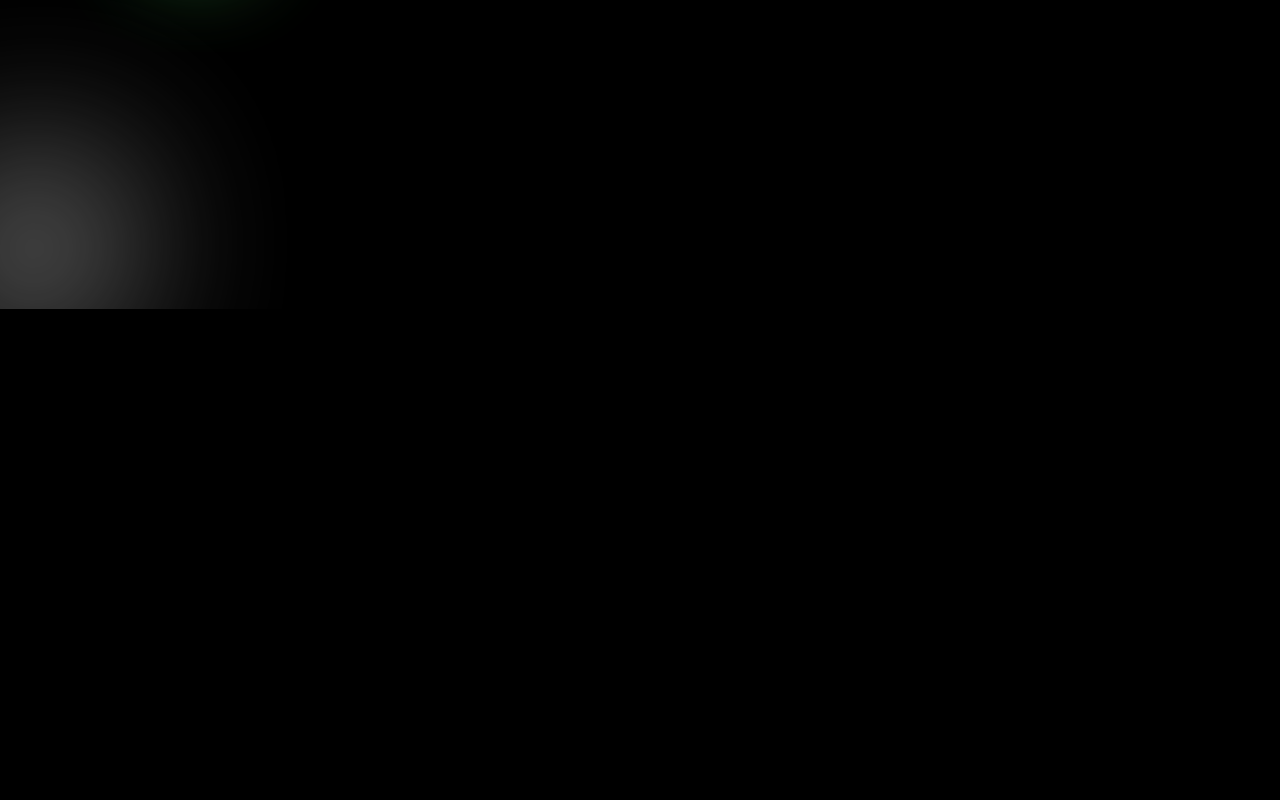
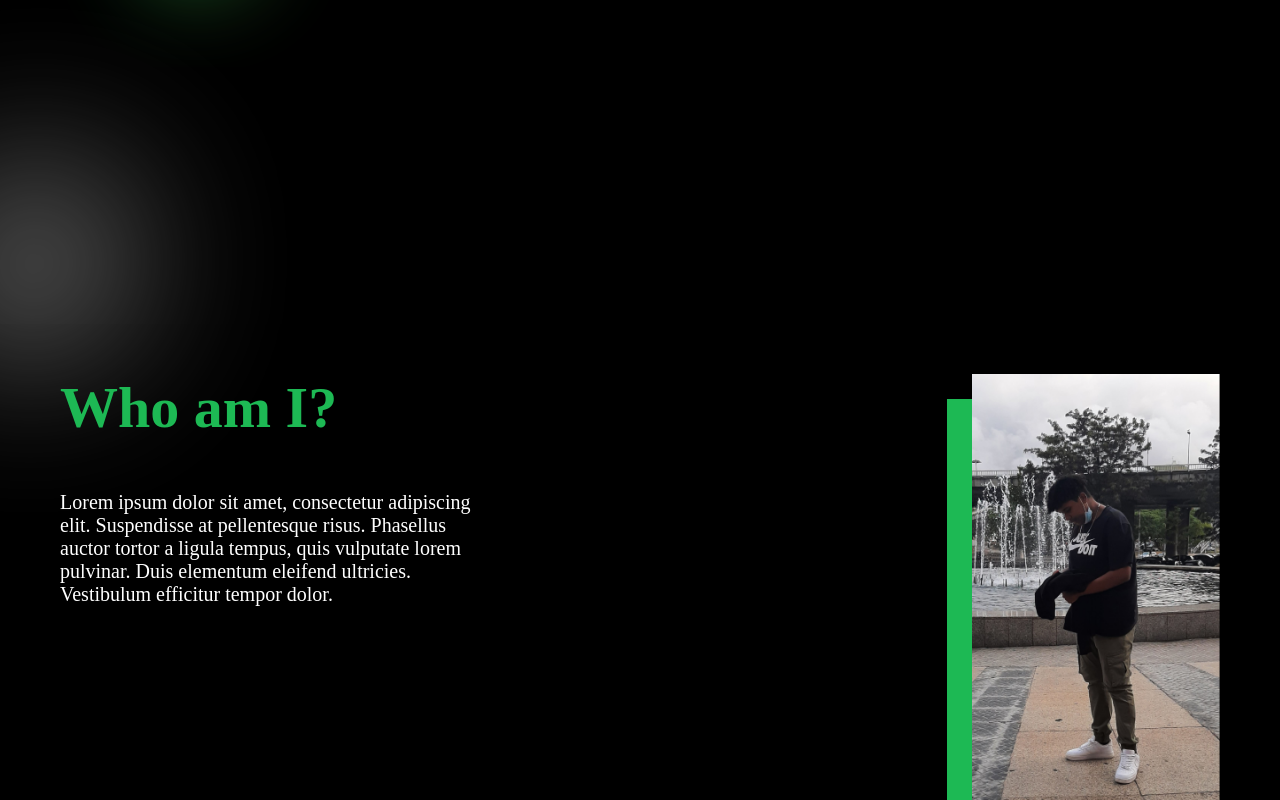
Before and after one commit to liedsonc/portifolio-web, a React (Vite) app: page / in a window 1280 px wide. Shown: the part 491-1291 px from the top of the page. Before the commit the page ends 800 px from the top, so only its background shows below. Built offline with nearby package versions, Linux system fonts and the light colour scheme.

Commit message:
feat: about section

```diff
--- a/lib/data.ts
+++ b/lib/data.ts
@@ -7,8 +7,9 @@ export const main = {
 }
 
 export const WhoAmI = {
-    title: "Who am I",
-    content: "Lorem ipsum dolor sit amet, consectetur adipiscing elit. Suspendisse at pellentesque risus. Phasellus auctor tortor a ligula tempus, quis vulputate lorem pulvinar. Duis elementum eleifend ultricies. Vestibulum efficitur tempor dolor."
+    title: "Who am I?",
+    content: "Lorem ipsum dolor sit amet, consectetur adipiscing elit. Suspendisse at pellentesque risus. Phasellus auctor tortor a ligula tempus, quis vulputate lorem pulvinar. Duis elementum eleifend ultricies. Vestibulum efficitur tempor dolor.",
+    img: "/assets/Bannerimg.png"
 }
 
 export const Technologies = [
--- a/src/App.tsx
+++ b/src/App.tsx
@@ -1,5 +1,6 @@
 import { resetCss } from "./config/stitches.config";
 import Home from './pages/Home'
+import About from './pages/About'
 import * as data from "../lib/data"
 
 resetCss();
@@ -9,7 +10,7 @@ function App() {
   return (
     <div className="App">
       <Home />
-
+      <About />
 
 
 
--- a/src/config/stitches.config.ts
+++ b/src/config/stitches.config.ts
@@ -186,7 +186,7 @@ export const { styled, getCssText, globalCss, theme } = createStitches({
 
 
 export const resetCss = globalCss({
-    "*": { margin: 0, padding: 0, height: "100%", width: "auto", overflow: "hidden" },
+    "*": { margin: 0, padding: 0, height: "100%", width: "auto", },
     'html,body,button': {
         fontFamily: "$body",
         backgroundColor: "$bg",
--- /dev/null
+++ b/src/pages/About/index.tsx
@@ -0,0 +1,26 @@
+import * as S from "./styles"
+import * as data from "../../../lib/data"
+export default function About() {
+    return (
+        <S.About>
+            <S.main>
+                <S.AboutSection>
+                    <S.textWrapper>
+                        <S.title>
+                            {data.WhoAmI.title}
+                        </S.title>
+                        <S.content>
+                            {data.WhoAmI.content}
+                        </S.content>
+                    </S.textWrapper>
+
+
+                </S.AboutSection>
+                <S.Banner>
+                    <S.Bannerimg src={data.WhoAmI.img} />
+
+                </S.Banner>
+            </S.main>
+        </S.About>
+    )
+}
--- /dev/null
+++ b/src/pages/About/styles.ts
@@ -0,0 +1,74 @@
+import { styled } from '../../config/stitches.config';
+import type * as Stitches from '@stitches/react';
+
+
+export const About = styled("section", {
+    height: "auto",
+    width: "100%",
+    backgroundImage: "url('/assets/Eclipse-gray1.svg'), url(''), url('') ",
+    backgroundRepeat: "no-repeat",
+    backgroundPosition: "left top,left top,left top ",
+    backgroundSize: "300px",
+    justifyContent: "center",
+    paddingTop: 50,
+
+
+
+
+
+})
+
+export const main = styled("main", {
+    display: "flex",
+    flex: "fit-content",
+    justifyContent: "center",
+    marginRight: 30,
+    marginLeft: 30,
+})
+
+export const AboutSection = styled("section", {
+    alignItems: "center",
+    justifyContent: "center",
+    width: "auto",
+    height: "auto",
+    marginColor: "white",
+    marginRight: 30,
+    marginLeft: 30,
+    color: "$secondary",
+
+})
+
+export const textWrapper = styled("div", {
+    width: "50%",
+    height: "auto",
+    alignItems: "center",
+    justifyContent: "center",
+
+})
+
+export const title = styled("h1", {
+    color: "$secondary",
+    fontSize: "$heading",
+    fontFamily: "JetBrains Mono",
+
+})
+
+export const content = styled("p", {
+    color: "$primary",
+    fontSize: 20,
+    fontFamily: "JetBrains Mono",
+    marginTop: 50,
+})
+
+export const Banner = styled("div", {
+    display: "flex",
+    alignItems: "center",
+    justifyContent: "center",
+    boxShadow: "-25px 25px #1DB954",
+    marginRight: 30,
+})
+
+export const Bannerimg = styled("img", {
+    height: 426,
+    width: 248
+})
--- a/src/pages/Home/styles.ts
+++ b/src/pages/Home/styles.ts
@@ -121,6 +121,7 @@ export const greeterDiv = styled("div", {
 
 export const mainTitle = styled("h1", {
     color: "$secondary",
+    fontSize: 50,
     variants: {
         size: {
             d1: {
@@ -135,6 +136,7 @@ export const mainTitle = styled("h1", {
 
 export const mainSubtitle = styled("h4", {
     color: "$accentLight",
+    fontSize: 24,
     marginTop: 18,
     variants: {
         size: {
@@ -167,6 +169,7 @@ export const Tecnologies = styled("div", {
 })
 
 export const Tech = styled("img", {
+    height: 30,
     variants: {
         size: {
             d1: {
```
Also changed, not shown: public/assets/Banner.svg (added), public/assets/Bannerimg.png (added).
